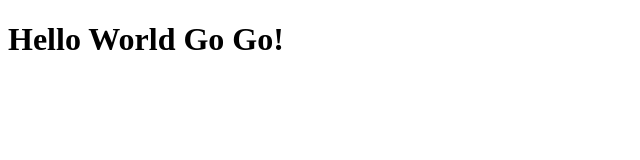
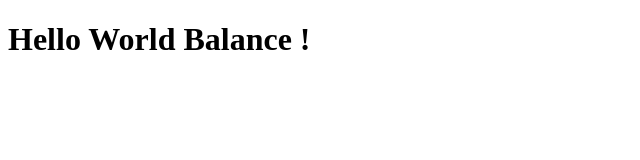
Before and after one commit to edvinzlf/RevoU, a plain HTML site: page Index.html in a window 1280 px wide. Shown: the full height of the page, 0-640 px from the left. Drawn offline with Linux system fonts and the light colour scheme.

Commit message:
sec commit

```diff
--- a/Index.html
+++ b/Index.html
@@ -1,9 +1,9 @@
 <!DOCTYPE html>
 <html>
     <head>
-        <title> Test contoh </title>
+        <title> RevoU Day1 </title>
     </head>
     <body>
-        <h1> Hello World Go Go!</h1>
+        <h1> Hello World Balance !</h1>
     </body>
 </html>
```
